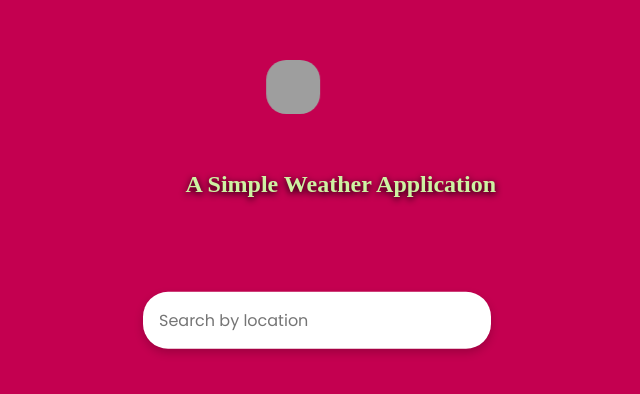
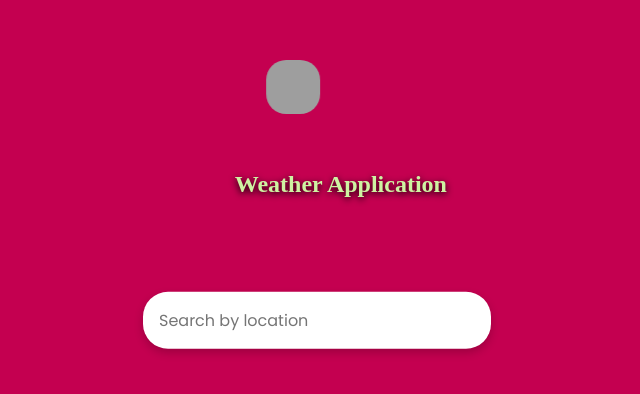
Before and after one commit to shankarsurya035/weather, a plain HTML site: page index.html in a window 1280 px wide. Shown: the part 176-570 px from the top of the page, without its empty margins (323-963 px from the left). Drawn offline with Linux system fonts and the light colour scheme; grey boxes are pictures that could not be loaded.

Commit message:
Update index.html

```diff
--- a/index.html
+++ b/index.html
@@ -9,7 +9,7 @@
     </head>
     <body>
         <img class="ima" src="https://media.images.yourquote.in/user/large/0/0/3/439/9Yl22289.jpg" alt="">
-        <h2 class="weat">A Simple Weather Application</h2>
+        <h2 class="weat">Weather Application</h2>
         <form id="form">
             <input
                 type="text"
```
